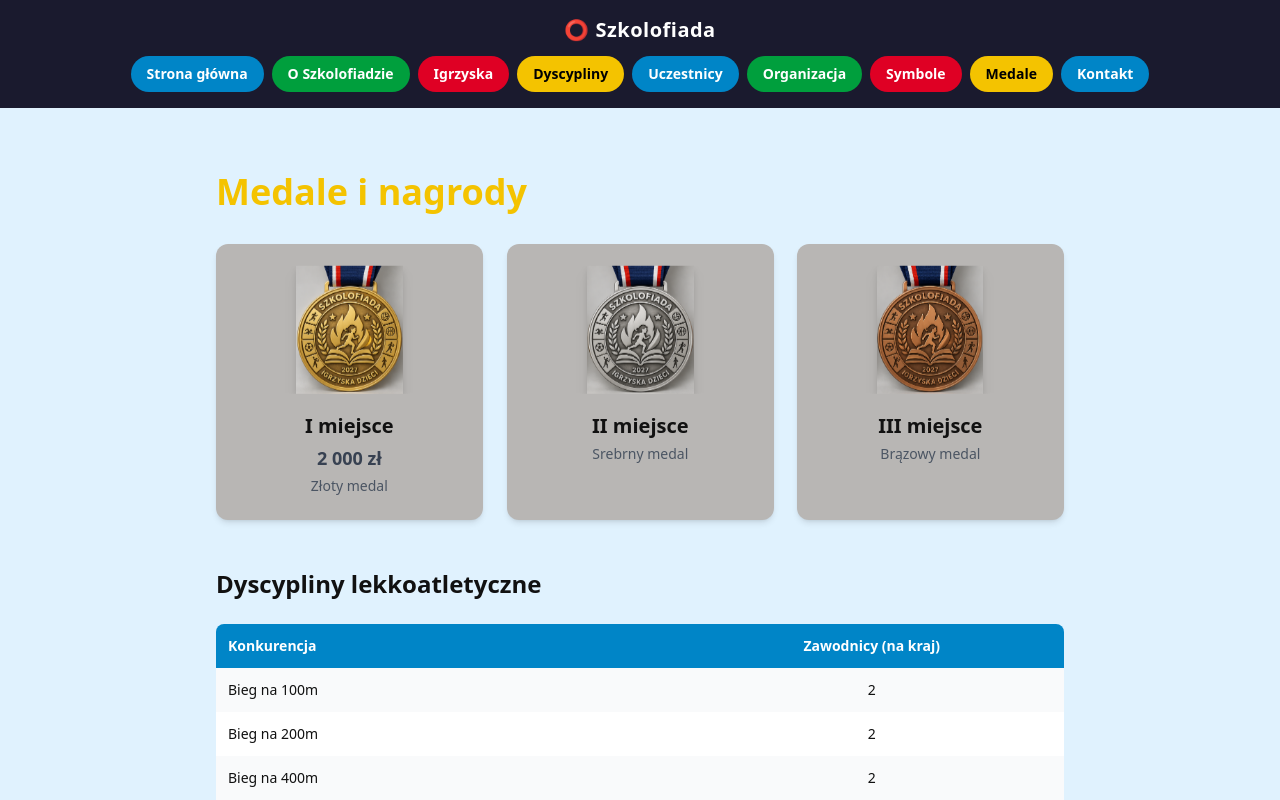
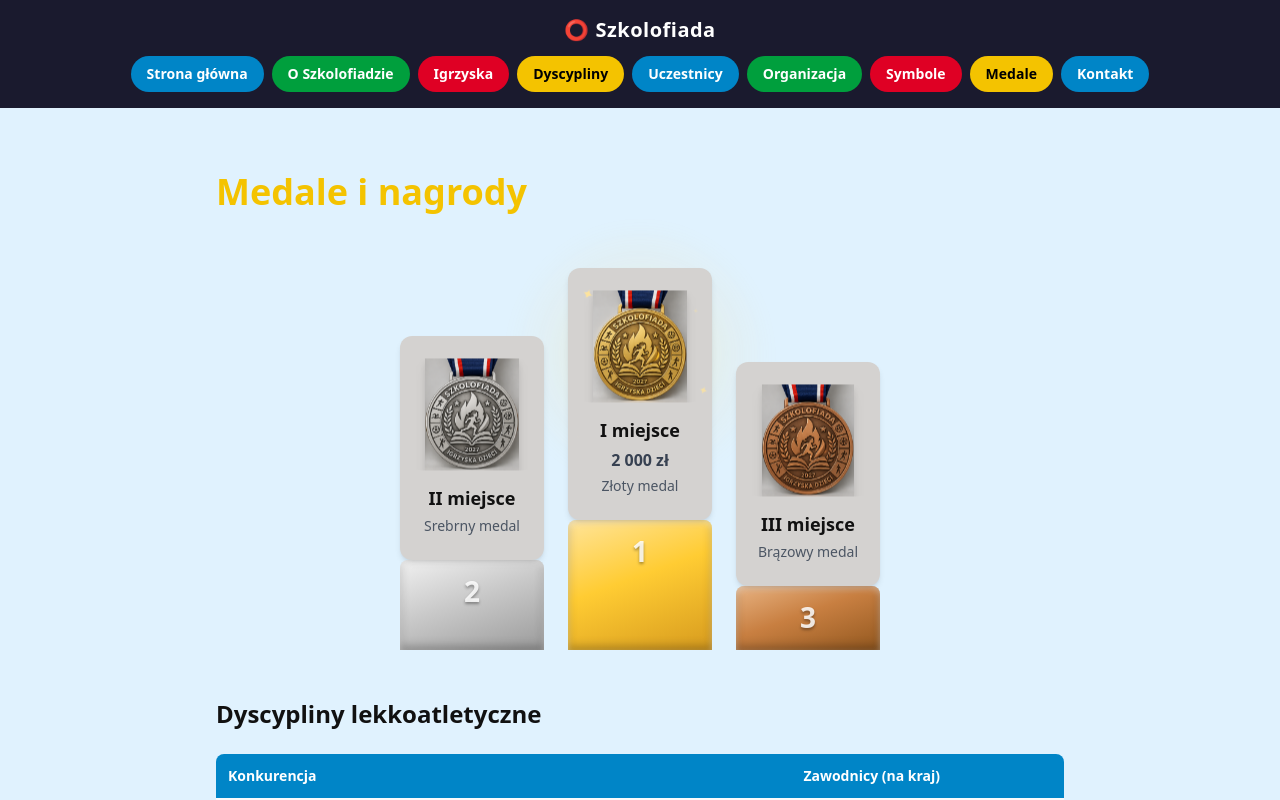
Before and after one commit to romatematycznie/Szkolofiada, a Next.js app: page /medale in a window 1280 px wide. Shown: the top 800 px of the page. Built offline with nearby package versions, Linux system fonts and the light colour scheme.

Commit message:
Update page.tsx

```diff
--- a/app/medale/page.tsx
+++ b/app/medale/page.tsx
@@ -27,44 +27,69 @@ export default function Medale() {
 
   const medale = [
     {
+      numer: 1,
       miejsce: "I miejsce",
       opis: "Złoty medal",
       nagroda: "2 000 zł",
       src: "/images/medale/zloty.png",
       alt: "Złoty medal Szkolofiady 2027",
-      delay: "0ms",
+      gradient: "linear-gradient(160deg, #ffe49a 0%, #ffcc33 45%, #d79b1e 100%)",
+      stepClass: "podium-step-gold",
+      cardDelay: "450ms",
+      stepDelay: "150ms",
     },
     {
+      numer: 2,
       miejsce: "II miejsce",
       opis: "Srebrny medal",
       nagroda: null,
       src: "/images/medale/srebrny.png",
       alt: "Srebrny medal Szkolofiady 2027",
-      delay: "150ms",
+      gradient: "linear-gradient(160deg, #f1f1f1 0%, #c9c9c9 45%, #9b9b9b 100%)",
+      stepClass: "podium-step-silver",
+      cardDelay: "300ms",
+      stepDelay: "0ms",
     },
     {
+      numer: 3,
       miejsce: "III miejsce",
       opis: "Brązowy medal",
       nagroda: null,
       src: "/images/medale/brazowy.png",
       alt: "Brązowy medal Szkolofiady 2027",
-      delay: "300ms",
+      gradient: "linear-gradient(160deg, #e8b382 0%, #c87f41 45%, #93581f 100%)",
+      stepClass: "podium-step-bronze",
+      cardDelay: "600ms",
+      stepDelay: "300ms",
     },
   ];
+
+  // Kolejność wizualna na podium: srebro (lewo) – złoto (środek) – brąz (prawo)
+  const kolejnoscPodium = [medale[1], medale[0], medale[2]];
 
   return (
     <div className="max-w-4xl mx-auto px-6 py-16">
       <h1 className="text-4xl font-bold mb-8" style={{ color: "var(--kolor-zolty)" }}>Medale i nagrody</h1>
 
       <section className="mb-12">
-        <div className="grid grid-cols-1 md:grid-cols-3 gap-6 mb-8">
-          {medale.map((m, i) => (
+        <div className="podium-wrapper relative flex items-end justify-center gap-3 sm:gap-6 pt-6">
+          <div className="podium-spotlight" aria-hidden="true" />
+
+          {kolejnoscPodium.map((m) => (
+            <div key={m.numer} className="flex flex-col items-center w-24 sm:w-32 md:w-36">
               <div
-              key={i}
-              className="medal-card p-6 rounded-xl text-center shadow-md flex flex-col items-center"
-              style={{ animationDelay: m.delay, backgroundColor: "#b8b6b4" }}
+                className="medal-card relative rounded-xl text-center shadow-md flex flex-col items-center px-3 py-5 sm:px-4 sm:py-6 w-full"
+                style={{ animationDelay: m.cardDelay, backgroundColor: "#d4d2d0" }}
               >
-              <div className="medal-image-wrap w-32 h-32 mb-4 relative">
+                {m.numer === 1 && (
+                  <div className="sparkles" aria-hidden="true">
+                    <span className="sparkle s1">✦</span>
+                    <span className="sparkle s2">✦</span>
+                    <span className="sparkle s3">✦</span>
+                    <span className="sparkle s4">✦</span>
+                  </div>
+                )}
+                <div className="medal-image-wrap w-16 h-16 sm:w-24 sm:h-24 md:w-28 md:h-28 mb-3 relative">
                   {/* eslint-disable-next-line @next/next/no-img-element */}
                   <img
                     src={m.src}
@@ -72,11 +97,19 @@ export default function Medale() {
                     className="medal-image w-full h-full object-contain drop-shadow-lg"
                   />
                 </div>
-              <p className="font-bold text-xl">{m.miejsce}</p>
+                <p className="font-bold text-sm sm:text-lg">{m.miejsce}</p>
                 {m.nagroda && (
-                <p className="text-gray-700 font-bold text-lg mt-1">{m.nagroda}</p>
+                  <p className="text-gray-700 font-bold text-xs sm:text-base mt-1">{m.nagroda}</p>
                 )}
-              <p className="text-gray-600 text-sm mt-1">{m.opis}</p>
+                <p className="text-gray-600 text-[11px] sm:text-sm mt-1">{m.opis}</p>
+              </div>
+
+              <div
+                className={`podium-step ${m.stepClass} w-full rounded-t-lg flex items-start justify-center`}
+                style={{ background: m.gradient, animationDelay: m.stepDelay }}
+              >
+                <span className="podium-number">{m.numer}</span>
+              </div>
             </div>
           ))}
         </div>
@@ -135,19 +168,81 @@ export default function Medale() {
           }
         }
 
+        @keyframes stepRise {
+          0% {
+            opacity: 0;
+            transform: scaleY(0);
+          }
+          100% {
+            opacity: 1;
+            transform: scaleY(1);
+          }
+        }
+
+        @keyframes spotlightPulse {
+          0%,
+          100% {
+            opacity: 0.35;
+            transform: translateX(-50%) scale(1);
+          }
+          50% {
+            opacity: 0.6;
+            transform: translateX(-50%) scale(1.08);
+          }
+        }
+
+        @keyframes sparkleTwinkle {
+          0%,
+          100% {
+            opacity: 0;
+            transform: scale(0.4) rotate(0deg);
+          }
+          50% {
+            opacity: 1;
+            transform: scale(1) rotate(25deg);
+          }
+        }
+
+        .podium-wrapper {
+          min-height: 320px;
+        }
+
+        .podium-spotlight {
+          position: absolute;
+          top: -20px;
+          left: 50%;
+          width: 260px;
+          height: 260px;
+          background: radial-gradient(
+            circle,
+            rgba(255, 215, 110, 0.55) 0%,
+            rgba(255, 215, 110, 0.15) 45%,
+            transparent 70%
+          );
+          filter: blur(4px);
+          transform: translateX(-50%);
+          animation: spotlightPulse 3.5s ease-in-out infinite;
+          pointer-events: none;
+          z-index: 0;
+        }
+
         .medal-card {
           opacity: 0;
+          position: relative;
+          z-index: 2;
           animation: medalEntrance 0.6s ease-out forwards;
           transition: transform 0.3s ease, box-shadow 0.3s ease;
         }
 
         .medal-card:hover {
           transform: translateY(-4px);
-          box-shadow: 0 12px 24px rgba(0, 0, 0, 0.15);
+          box-shadow: 0 12px 24px rgba(0, 0, 0, 0.18);
         }
 
         .medal-image-wrap {
           overflow: hidden;
+          margin-left: auto;
+          margin-right: auto;
           animation: medalFloat 3.2s ease-in-out infinite;
         }
 
@@ -177,14 +272,89 @@ export default function Medale() {
           animation: medalShine 0.9s ease forwards;
         }
 
+        .podium-step {
+          position: relative;
+          z-index: 1;
+          opacity: 0;
+          transform-origin: bottom;
+          animation: stepRise 0.6s cubic-bezier(0.22, 1, 0.36, 1) forwards;
+          box-shadow: inset 0 3px 6px rgba(255, 255, 255, 0.4), inset 0 -4px 10px rgba(0, 0, 0, 0.25);
+        }
+
+        .podium-step-gold {
+          height: 130px;
+        }
+
+        .podium-step-silver {
+          height: 90px;
+        }
+
+        .podium-step-bronze {
+          height: 64px;
+        }
+
+        .podium-number {
+          margin-top: 10px;
+          font-weight: 800;
+          font-size: 1.75rem;
+          color: rgba(255, 255, 255, 0.85);
+          text-shadow: 0 2px 3px rgba(0, 0, 0, 0.35);
+        }
+
+        .sparkles {
+          position: absolute;
+          inset: 0;
+          pointer-events: none;
+          z-index: 3;
+        }
+
+        .sparkle {
+          position: absolute;
+          color: #ffe49a;
+          font-size: 0.9rem;
+          opacity: 0;
+          animation: sparkleTwinkle 2.2s ease-in-out infinite;
+        }
+
+        .sparkle.s1 {
+          top: 6%;
+          left: 10%;
+          animation-delay: 0.2s;
+        }
+
+        .sparkle.s2 {
+          top: 14%;
+          right: 8%;
+          animation-delay: 1s;
+          font-size: 0.7rem;
+        }
+
+        .sparkle.s3 {
+          bottom: 30%;
+          left: 4%;
+          animation-delay: 1.6s;
+          font-size: 0.65rem;
+        }
+
+        .sparkle.s4 {
+          top: 45%;
+          right: 2%;
+          animation-delay: 0.7s;
+          font-size: 0.8rem;
+        }
+
         @media (prefers-reduced-motion: reduce) {
           .medal-card,
           .medal-image-wrap,
-          .medal-image {
+          .medal-image,
+          .podium-step,
+          .podium-spotlight,
+          .sparkle {
             animation: none !important;
             transition: none !important;
           }
-          .medal-card {
+          .medal-card,
+          .podium-step {
             opacity: 1;
             transform: none;
           }
```
Lines whose indentation alone changed are shown as unchanged.
